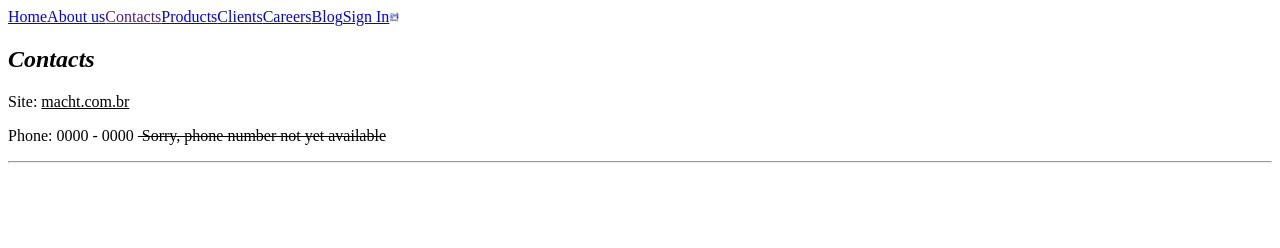
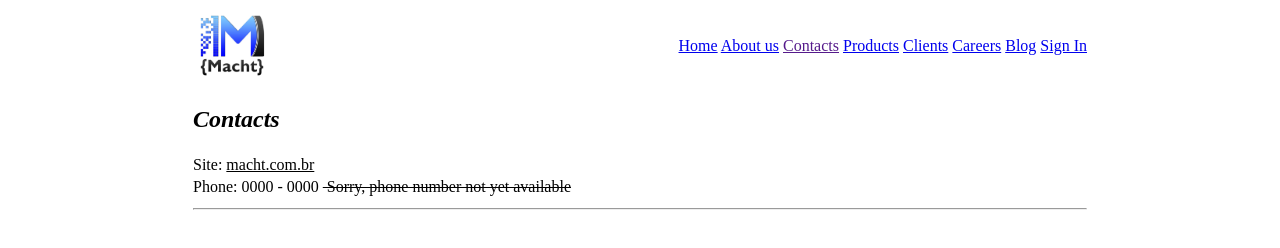
Before and after one commit to MatheusOliveiraSilva/studying-web-development, a plain HTML site: page Section 1 - HTML/27. Final Project/macht-website/contacts.html in a window 1280 px wide. Drawn offline with Linux system fonts and the light colour scheme.

Commit message:
Contacts and products area was modified

```diff
--- a/Section 1 - HTML/27. Final Project/macht-website/contacts.html
+++ b/Section 1 - HTML/27. Final Project/macht-website/contacts.html
@@ -3,12 +3,17 @@
 
 	<head>
 		<title>Contacts</title>
-		<meta charset="utf-8" />
+		<meta charset="UTF-8" />
 	</head>
 
 	<body>
 
 	<table border="0" align="center" width="900">
+			<tr>
+				<td align="left" >
+					<img src="macht.png" width="20%" height="5%"/>
+				</td>
+				<td align="right" width="500px">
 					<a href="home.html">Home</a>
 					<a href="about.html">About us</a>
 					<a href="">Contacts</a>
@@ -17,14 +22,32 @@
 					<a href="careers.html">Careers</a>
 					<a href="blog.html">Blog</a>
 					<a href="sign-in.html">Sign In</a>
-
-			<img src="macht.png" width="10px" height="10px"/>
-		</p>
-
-		<h2><em>Contacts</em></h2>
-		<p>Site: <u>macht.com.br</u></p><!--Here we have another paragraph-->
-		<p>Phone: 0000 - 0000 <strike>&nbsp;Sorry, phone number not yet available</strike>
-		<hr/>
+				</td>
+			</tr>
+			<tr>
+				<td>
+					<h2>
+						<em>
+							Contacts
+						</em>
+					</h2>
+				</td>
+			</tr>
+			<tr>
+				<td>
+					Site: <u>macht.com.br</u>
+				</td>
+			</tr>
+			<tr>
+				<td colspan="2">
+					Phone: 0000 - 0000 <strike>&nbsp;Sorry, phone number not yet available</strike>
+				</td>
+			</tr>
+			<tr>
+				<td colspan="2">
+					<hr />
+				</td>
+			</tr>
 		</table>
 
 	</body>
```
Also changed, not shown: Section 1 - HTML/27. Final Project/macht-website/products.html (+20 -7 lines). Lines whose indentation alone changed are shown as unchanged.
